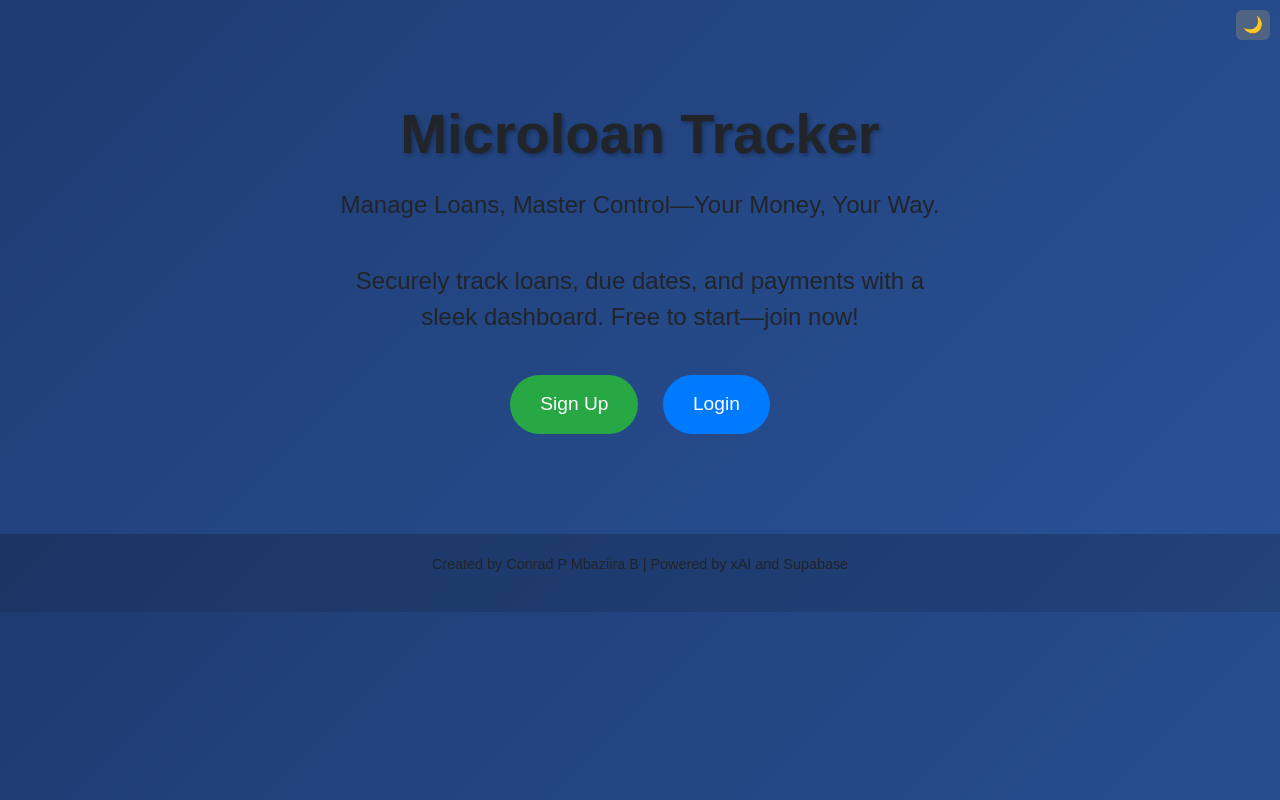
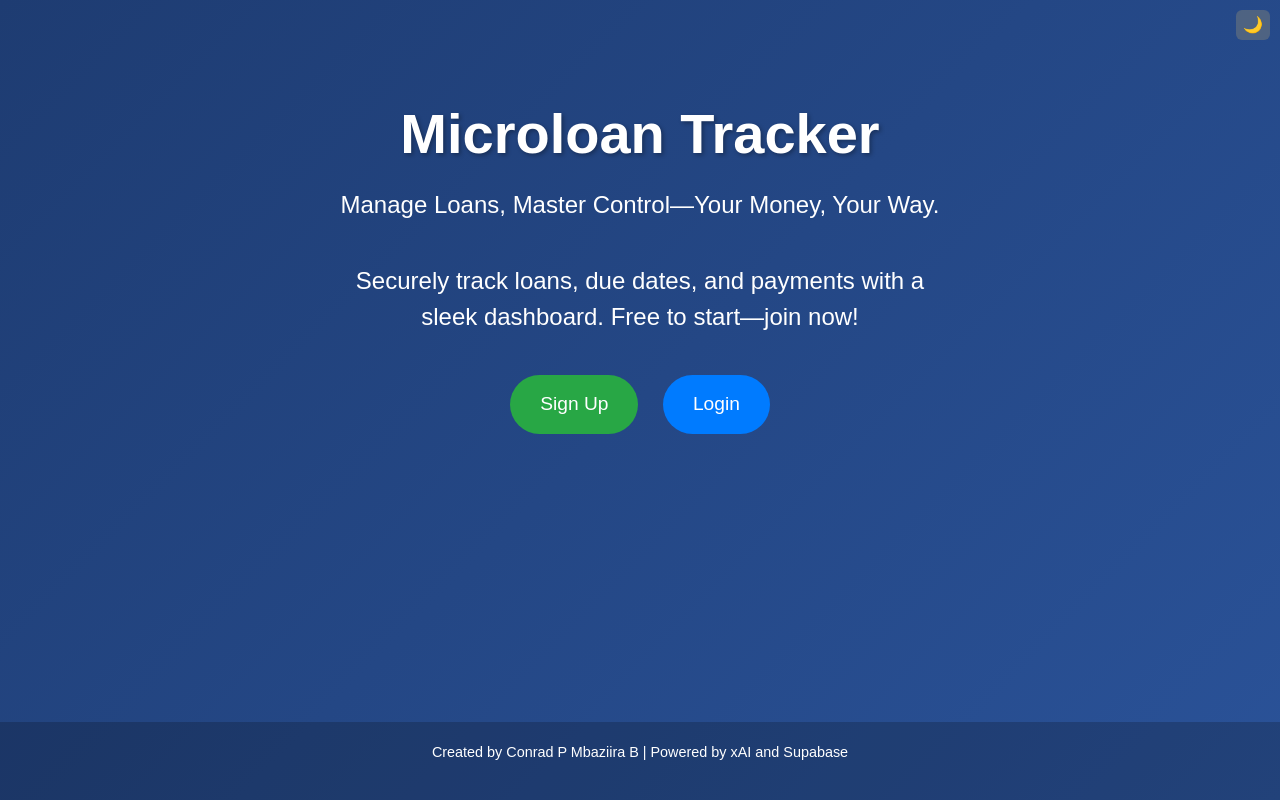
Before and after one commit to ConradPB/microloan-tracker, a Django app: page / in a window 1280 px wide. Run offline with Django 5.2, Linux system fonts and the light colour scheme.

Commit message:
updated body styling

```diff
--- a/loans/templates/loans/landing.html
+++ b/loans/templates/loans/landing.html
@@ -31,7 +31,9 @@
         margin: 0;
         font-family: Arial, sans-serif;
         background: linear-gradient(135deg, var(--bg-start), var(--bg-end));
-
+        color: var(--text-color);
+        min-height: 100vh;
+        display: flex;
         flex-direction: column;
         transition: all 0.3s ease;
       }
```
